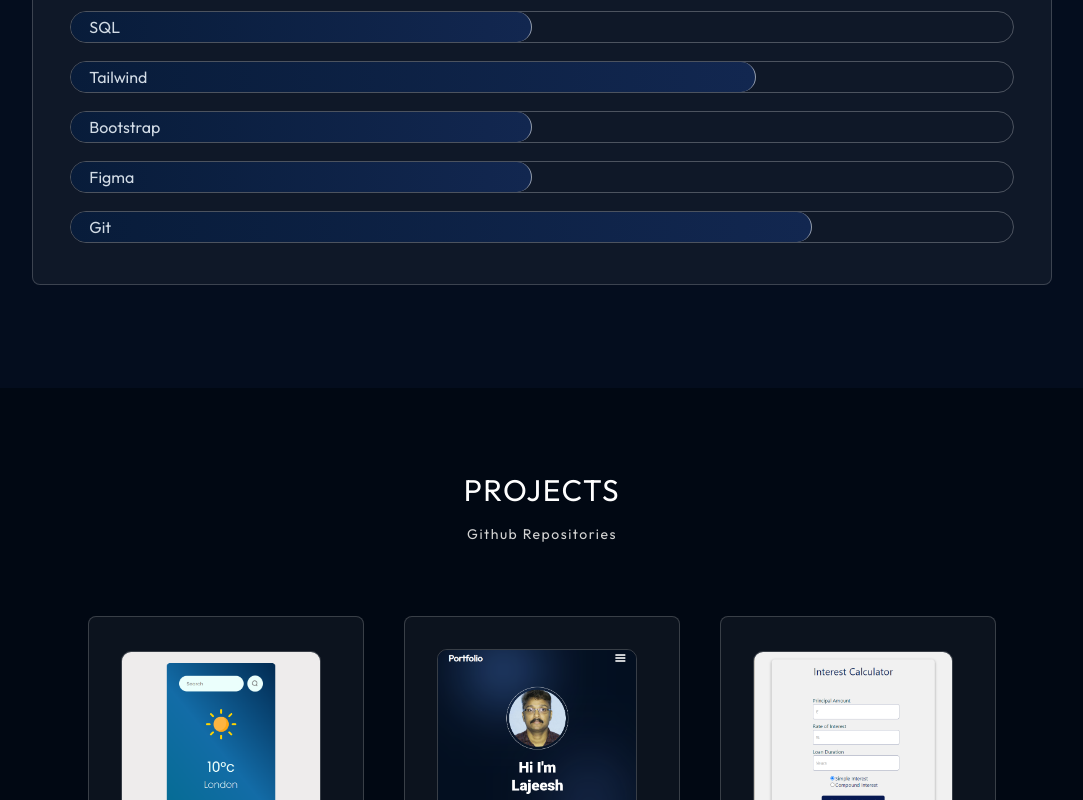
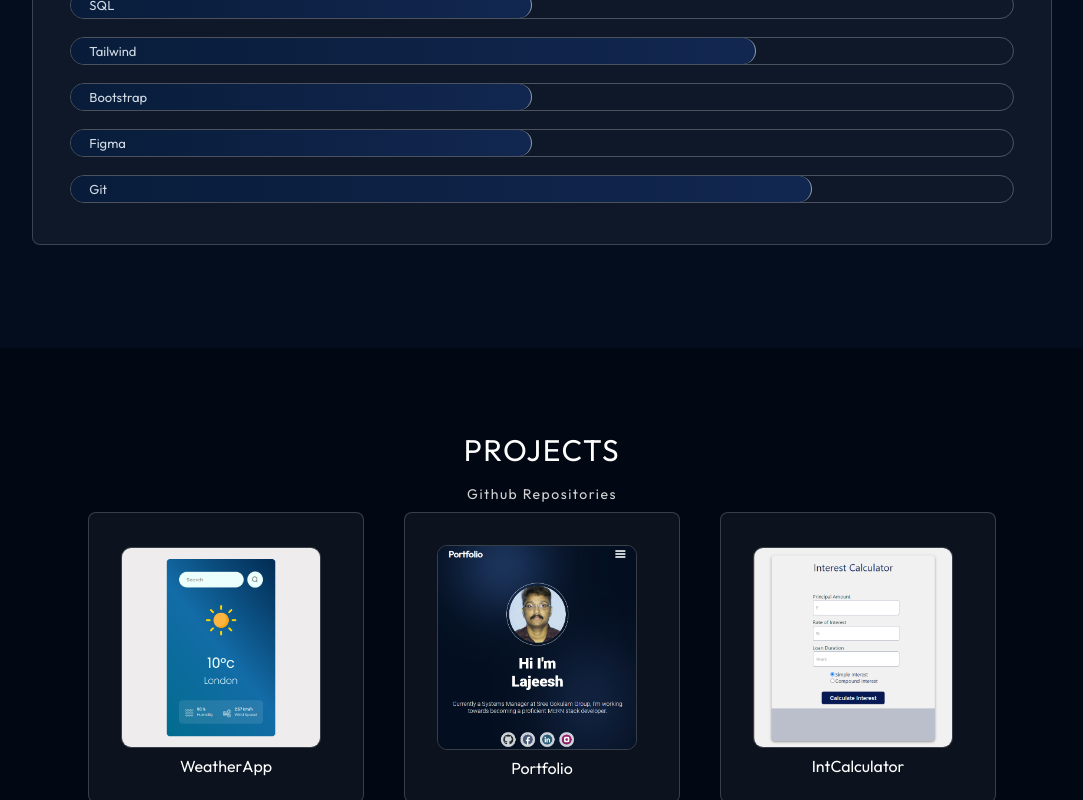
Before and after one commit to lajeesh1/portfolio-Lajeesh, a React (Vite) app: page / in a window 1280 px wide. Shown: the part 1000-1800 px from the top of the page, without its empty margins (98-1181 px from the left). Built offline with nearby package versions, Linux system fonts and the light colour scheme.

Commit message:
project updated 21102024

```diff
--- a/src/components/experience/Experience.module.css
+++ b/src/components/experience/Experience.module.css
@@ -18,7 +18,7 @@
   font-weight: 100;
   letter-spacing: 1.5px;
   text-align: center;
-  padding-bottom: 55px;
+  padding-bottom: 5px;
 }
 .title span {
   font-size: 14px;
@@ -30,7 +30,7 @@
   display: flex;
   flex-direction: row-reverse;
   justify-content: space-evenly;
-  margin-top: 14px;
+
 }
 
 .skills {
--- a/src/components/skill/about.module.css
+++ b/src/components/skill/about.module.css
@@ -124,7 +124,7 @@
 }
 
 .aboutItemText p {
-  font-size: 16px;
+  font-size: 13px;
   padding: 5px;
 }
 
```
